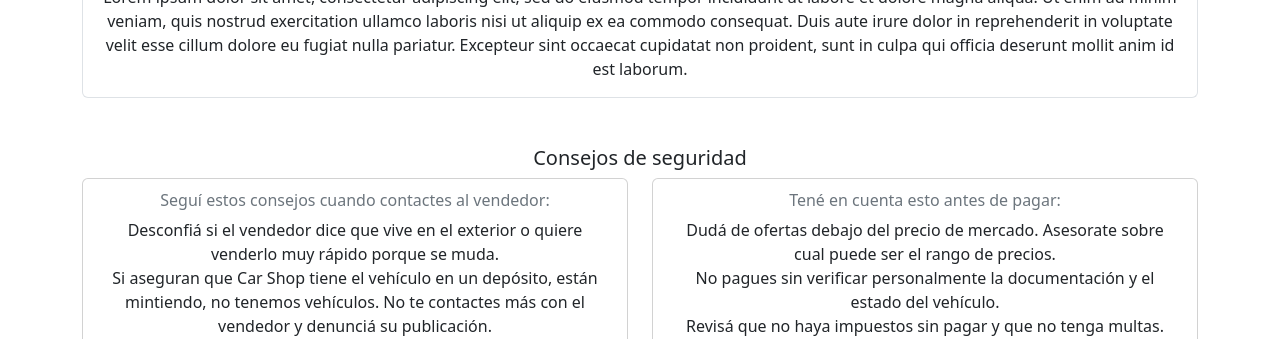
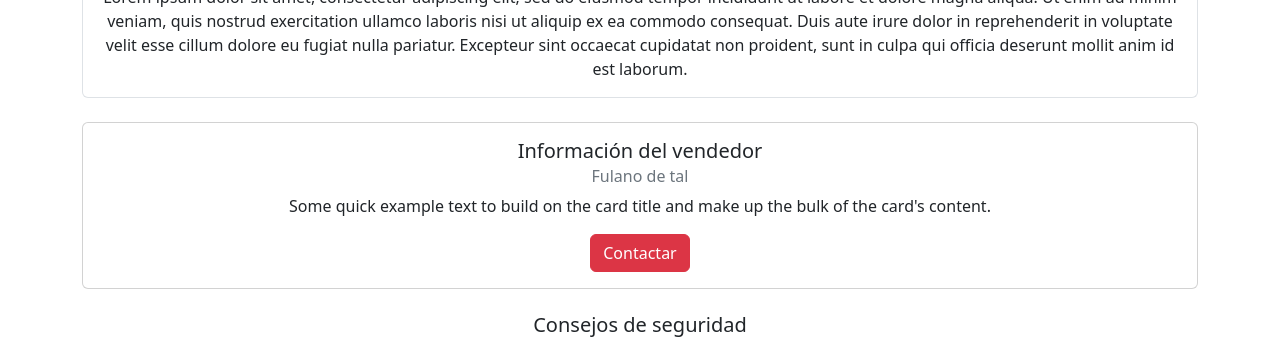
Before and after one commit to hernanmf/Car-Shop, a React (Create React App) app in the folder client/: page / in a window 1280 px wide. Shown: the part 1220-1559 px from the top of the page. Built offline with nearby package versions, Linux system fonts and the light colour scheme.

Commit message:
vista auto info vendedor

```diff
--- a/client/src/pages/vistaVehiculo.jsx
+++ b/client/src/pages/vistaVehiculo.jsx
@@ -7,6 +7,7 @@ import Accordion from 'react-bootstrap/Accordion';
 import Card from 'react-bootstrap/Card';
 import Col from 'react-bootstrap/Col';
 import Row from 'react-bootstrap/Row';
+import Button from 'react-bootstrap/Button';
 
 import '../css/bloques.css';
 
@@ -128,6 +129,17 @@ const VistaVehiculo = () => {
         </Accordion>
 
         <br />
+        <Card style={{ width: '100%' }}>
+          <Card.Body>
+            <Card.Title>Información del vendedor</Card.Title>
+            <Card.Subtitle className="mb-2 text-muted">Fulano de tal</Card.Subtitle>
+            <Card.Text>
+              Some quick example text to build on the card title and make up the
+              bulk of the card's content.
+            </Card.Text>
+            <Button variant="danger">Contactar</Button>
+          </Card.Body>
+        </Card>
 
 
         <br />
```
